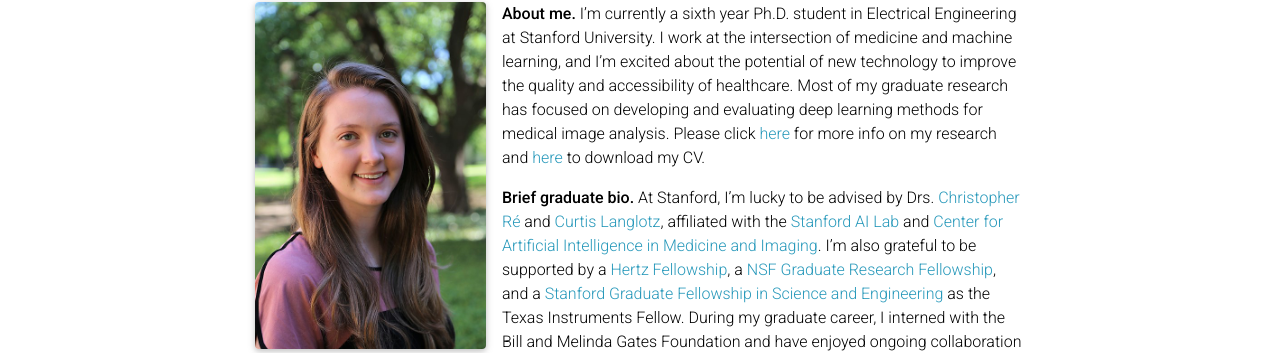
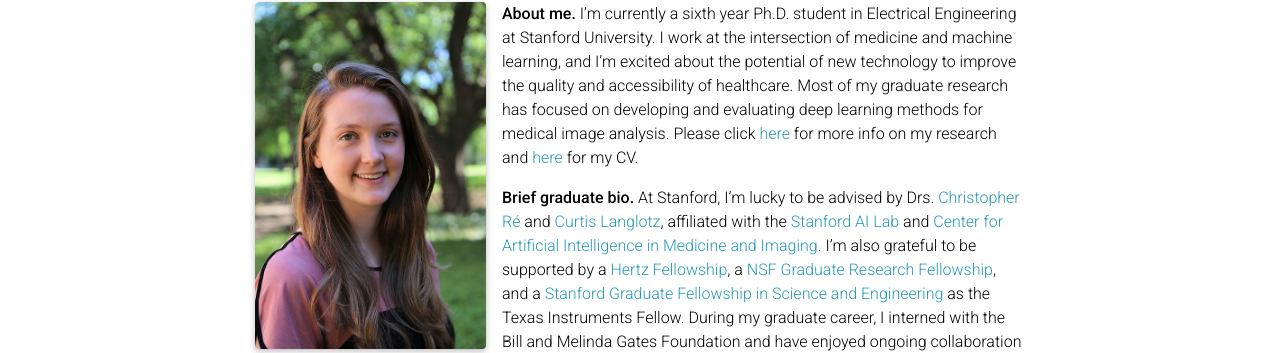
Before and after one commit to sarahmhooper/sarahmhooper.github.io, a Jekyll site: the page built from _pages/about.md, in a window 1280 px wide. Shown: the part 167-520 px from the top of the page. Built offline with Jekyll 4.4.1, drawn with Linux system fonts in a browser that asks for light colours; full-size pictures stand in for the smaller copies a plugin makes; comment, search, counter and statistics services are not loaded; a style sheet for code colours, icons or effects is not loaded.

Commit message:
CV grammar

```diff
--- a/_pages/about.md
+++ b/_pages/about.md
@@ -18,7 +18,7 @@ social: true  # includes social icons at the bottom of the page
 ---
 
 
-**About me.** I’m currently a sixth year Ph.D. student in Electrical Engineering at Stanford University. I work at the intersection of medicine and machine learning, and I’m excited about the potential of new technology to improve the quality and accessibility of healthcare. Most of my graduate research has focused on developing and evaluating deep learning methods for medical image analysis. Please click [here](/research/) for more info on my research and [here](/cv/) to download my CV.
+**About me.** I’m currently a sixth year Ph.D. student in Electrical Engineering at Stanford University. I work at the intersection of medicine and machine learning, and I’m excited about the potential of new technology to improve the quality and accessibility of healthcare. Most of my graduate research has focused on developing and evaluating deep learning methods for medical image analysis. Please click [here](/research/) for more info on my research and [here](/cv/) for my CV.
 
 **Brief graduate bio.** At Stanford, I'm lucky to be advised by Drs. [Christopher Ré](https://cs.stanford.edu/~chrismre/) and [Curtis Langlotz](https://profiles.stanford.edu/curtis-langlotz), affiliated with the [Stanford AI Lab](https://ai.stanford.edu/) and [Center for Artificial Intelligence in Medicine and Imaging](https://aimi.stanford.edu/). I'm also grateful to be supported by a [Hertz Fellowship](https://www.hertzfoundation.org/the-fellowship/), a [NSF Graduate Research Fellowship](https://www.nsfgrfp.org/), and a [Stanford Graduate Fellowship in Science and Engineering](https://vpge.stanford.edu/fellowships-funding/sgf) as the Texas Instruments Fellow. During my graduate career, I interned with the Bill and Melinda Gates Foundation and have enjoyed ongoing collaboration with the NIH, specifically the NHLBI’s Imaging AI Program.
 
```
